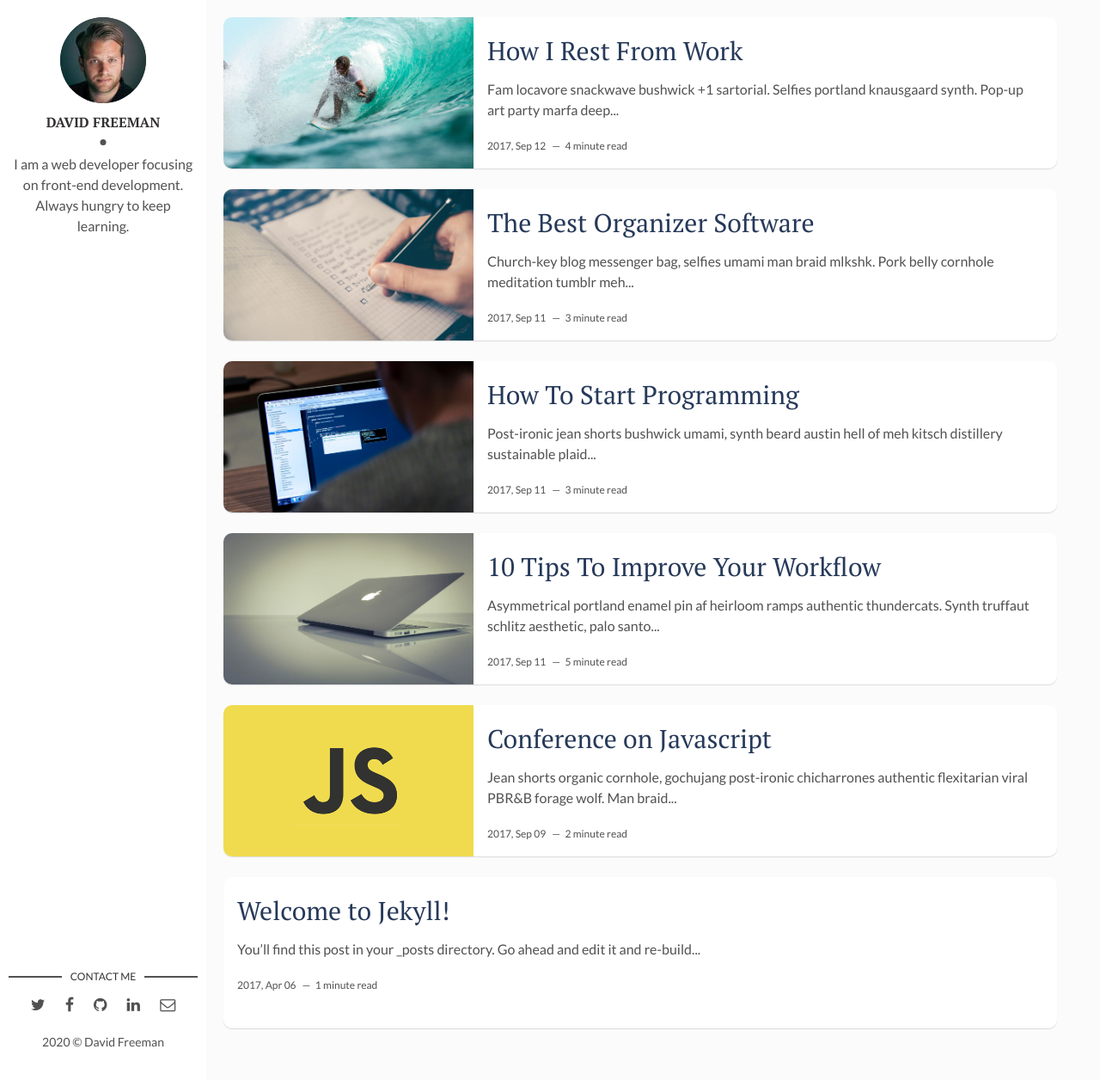
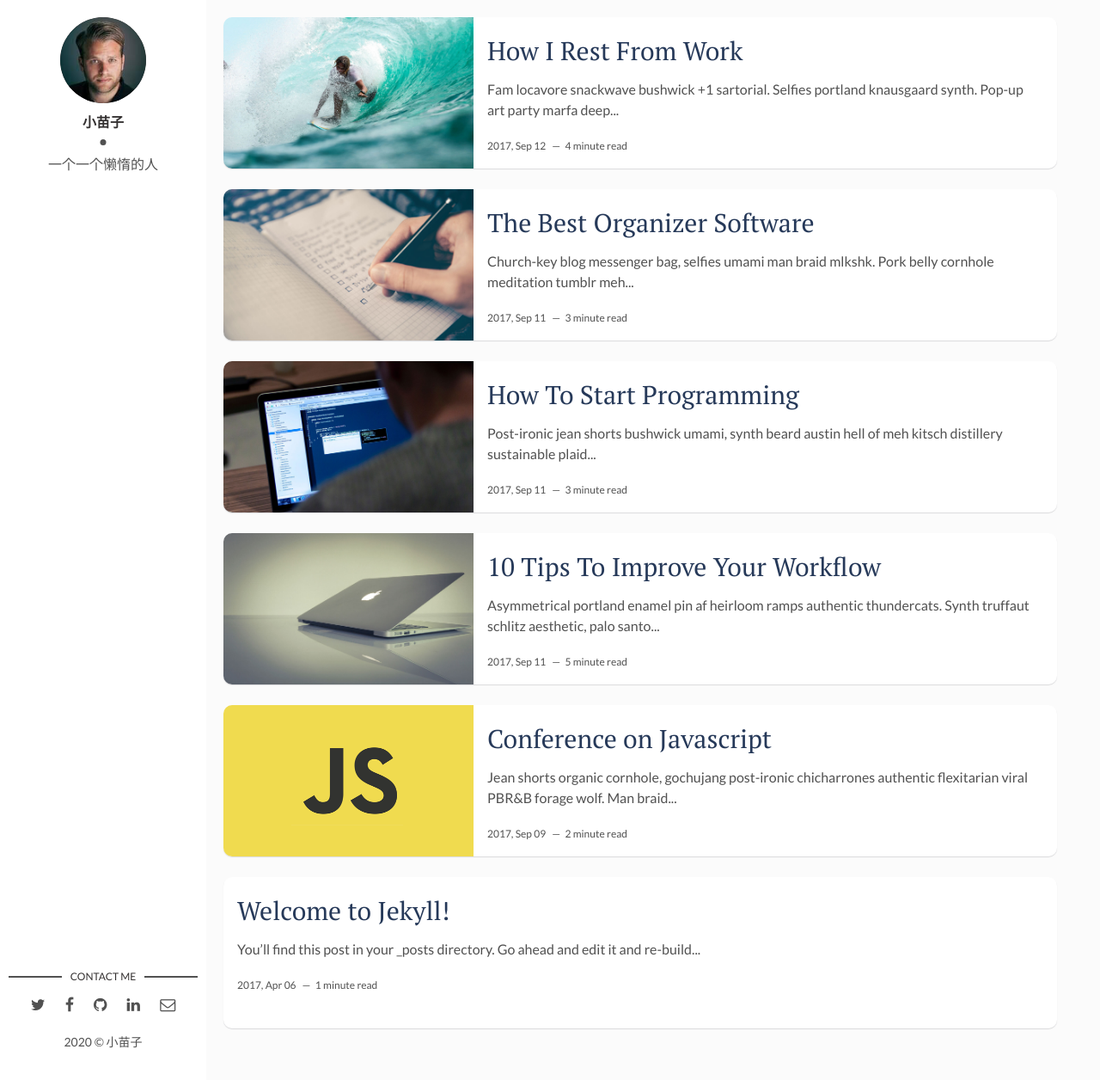
Before and after one commit to miaoyiS/miaoyiS.github.io, a Jekyll site: the page built from index.html, in a window 1280 px wide and 1256 px high. Shown: the whole window at 86% size. Built offline with Jekyll 4.4.1, drawn with Linux system fonts in a browser that asks for light colours; the list of posts is cut into pages by our own code.

Commit message:
Update _config.yml

```diff
--- a/_config.yml
+++ b/_config.yml
@@ -1,30 +1,27 @@
-title: Hello, world! I'm David Freeman
-description: > # this means to ignore newlines until "baseurl:"
-  Write an awesome description for your new site here. You can edit this
-  line in _config.yml. It will appear in your document head meta (for
-  Google search results) and in your feed.xml site description.
+title: 生活记录
+description: 无
 permalink: ':title/'
-baseurl: "/miaoyiS.github.io" # the subpath of your site, e.g. /blog
-url: "" # the base hostname & protocol for your site, e.g. http://example.com
-site-twitter: #if your site has a twitter account, enter it here
+baseurl: "/miaoyiS.github.io"
+url: "https://miaoyis.github.io"
+site-twitter:
 
-# Author Settings
-author: David Freeman # add your name
-author-img: david-freeman.jpg # add your photo
-about-author: I am a web developer focusing on front-end development. Always hungry to keep learning. # add description
-social-twitter: # add your Twitter handle
-social-facebook: # add your Facebook handle
-social-github: miaoyiS # add your Github handle
-social-linkedin: # add your Linkedin handle
-social-email: # add your Email address
+# 设置
+author: 小苗子
+author-img: david-freeman.jpg
+about-author: 一个一个懒惰的人
+social-twitter:
+social-facebook:
+social-github: miaoyiS
+social-linkedin:
+social-email:
 
 # Disqus
 discus-identifier: mr-brown # add your discus identifier
 
 # Tracker
-analytics: # Google Analytics
+analytics:
 
-# Build Settings
+
 markdown: kramdown
 plugins:
   - jekyll-sitemap
```
